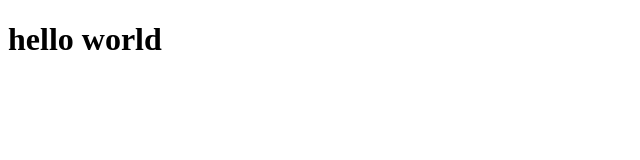
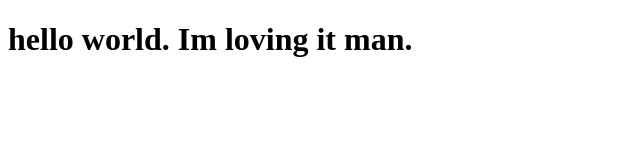
Before and after one commit to saurabhranani-it20/CourseraWebDevelopment, a plain HTML site: page site/index.html in a window 1280 px wide. Shown: the whole page, without its empty margins (0-640 px from the left). Drawn offline with Linux system fonts and the light colour scheme.

Commit message:
some changes

```diff
--- a/site/index.html
+++ b/site/index.html
@@ -4,6 +4,6 @@
 	<title>Hello world</title>
 </head>
 <body>
-	<h1>hello world</h1>
+	<h1>hello world. Im loving it man.</h1>
 </body>
 </html>
```
